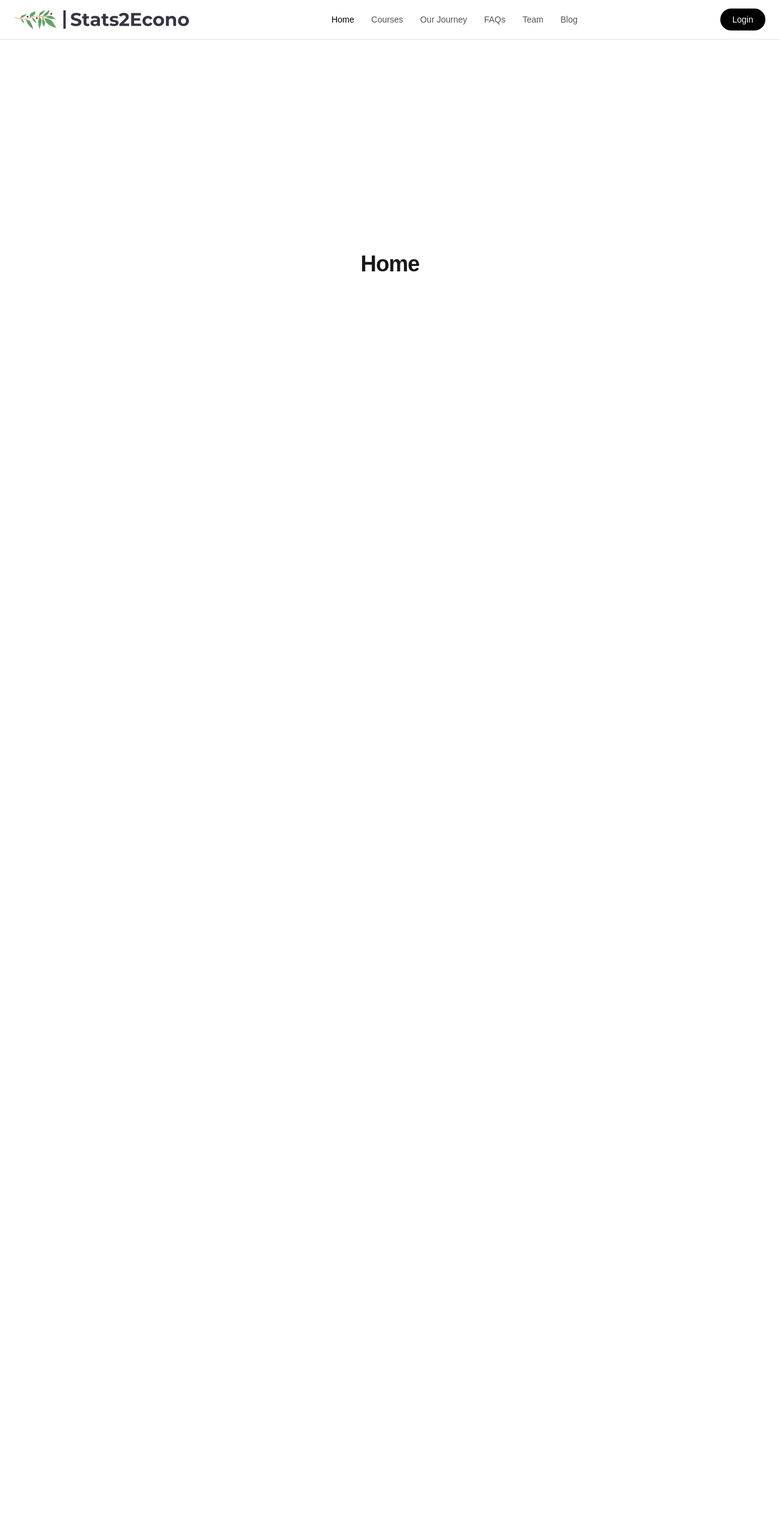
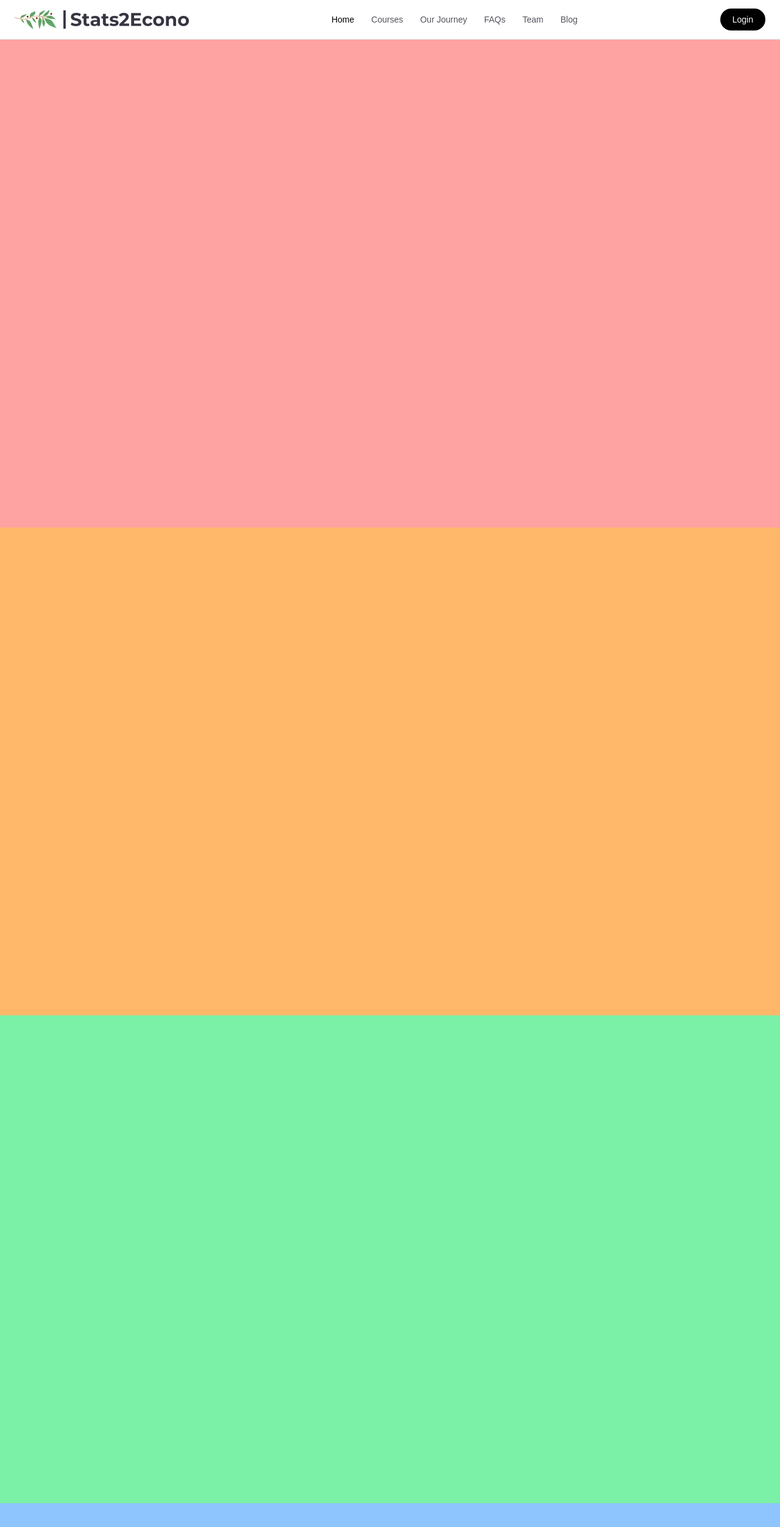
Before and after one commit to Stats2Econo/frontend, a Next.js app: page / in a window 1280 px wide. Shown: the top 2504 px of the page at 61% size. Before the commit the page ends 800 px from the top, so only its background shows below. Built offline with nearby package versions, Linux system fonts and the light colour scheme.

Commit message:
changed the theme and setup the home page

```diff
--- a/app/components/Header.tsx
+++ b/app/components/Header.tsx
@@ -17,7 +17,7 @@ export default function Header() {
   const pathname = usePathname();
 
   return (
-    <header className="sticky top-0 z-50 border-b border-black/10 bg-white/80 backdrop-blur-md dark:border-white/10 dark:bg-black/80">
+    <header className="sticky top-0 z-50 border-b border-zinc-200 bg-white/80 backdrop-blur-md">
       <div className="mx-auto flex h-16 max-w-7xl items-center justify-between px-6">
         <Link href="/" className="flex items-center gap-2">
           <Image
@@ -34,10 +34,8 @@ export default function Header() {
             <Link
               key={link.href}
               href={link.href}
-              className={`rounded-md px-3 py-2 text-sm font-medium transition-colors hover:bg-black/5 dark:hover:bg-white/10 ${
-                pathname === link.href
-                  ? "text-black dark:text-white"
-                  : "text-zinc-600 dark:text-zinc-400"
+              className={`rounded-md px-3 py-2 text-sm font-medium transition-colors hover:bg-zinc-100 ${
+                pathname === link.href ? "text-black" : "text-zinc-600"
               }`}
             >
               {link.name}
@@ -47,7 +45,7 @@ export default function Header() {
 
         <Link
           href="/login"
-          className="rounded-full bg-black px-5 py-2 text-sm font-medium text-white transition-colors hover:bg-zinc-800 dark:bg-white dark:text-black dark:hover:bg-zinc-200"
+          className="rounded-full bg-black px-5 py-2 text-sm font-medium text-white transition-colors hover:bg-zinc-800"
         >
           Login
         </Link>
--- a/app/page.tsx
+++ b/app/page.tsx
@@ -1,7 +1,11 @@
 export default function Home() {
   return (
-    <div className="flex flex-1 items-center justify-center">
-      <h1 className="text-4xl font-semibold tracking-tight">Home</h1>
+    <div>
+      <section className="h-screen bg-red-300" />
+      <section className="h-screen bg-orange-300" />
+      <section className="h-screen bg-green-300" />
+      <section className="h-screen bg-blue-300" />
+      <section className="h-screen bg-purple-300" />
     </div>
   );
 }
```
